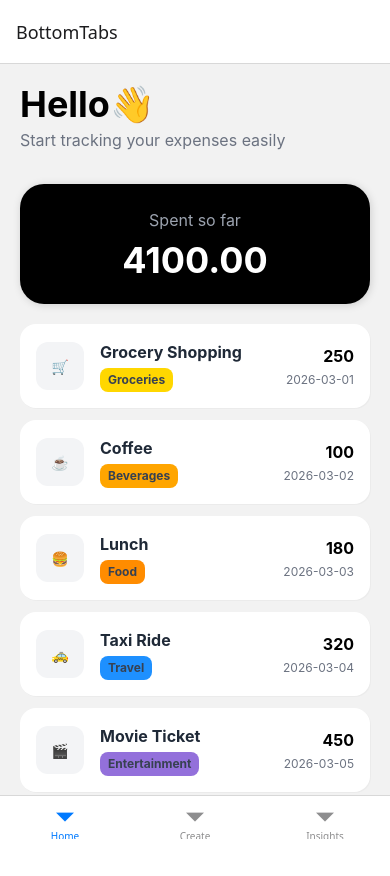
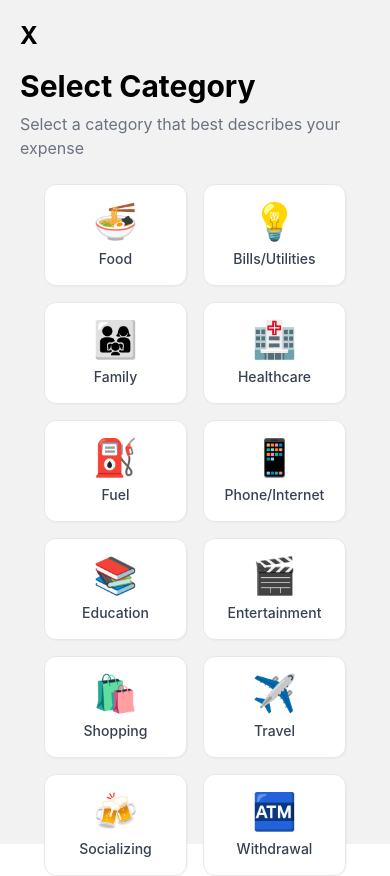
Before and after one commit to Kapsih/myFinanceTracker, a React Native app: screen /Category in a window 390 px wide. Shown: the top 876 px of the page. Before the commit the page ends 844 px from the top, so only its background shows below. Built offline with nearby package versions, Linux system fonts and the light colour scheme.

Commit message:
Added Modal screen for selecting category

```diff
--- /dev/null
+++ b/constants.js
@@ -0,0 +1,93 @@
+export const CATEGORIES = [
+  { id: 1, name: "Food", icon: "🍜", color: "#FFD700" },
+  { id: 2, name: "Bills/Utilities", icon: "💡", color: "#FFA07A" },
+  { id: 3, name: "Family", icon: "👨‍👩‍👧", color: "#90EE90" },
+  { id: 4, name: "Healthcare", icon: "🏥", color: "#FF7F7F" },
+  { id: 5, name: "Fuel", icon: "⛽", color: "#FF8C00" },
+  { id: 6, name: "Phone/Internet", icon: "📱", color: "#87CEEB" },
+  { id: 7, name: "Education", icon: "📚", color: "#9370DB" },
+  { id: 8, name: "Entertainment", icon: "🎬", color: "#E6E6FA" },
+  { id: 9, name: "Shopping", icon: "🛍️", color: "#FF69B4" },
+  { id: 10, name: "Travel", icon: "✈️", color: "#00CED1" },
+  { id: 11, name: "Socializing", icon: "🍻", color: "#CD853F" },
+  { id: 12, name: "Withdrawal", icon: "🏧", color: "#D3D3D3" },
+  { id: 13, name: "Transfer", icon: "🔄", color: "#32CD32" },
+  { id: 14, name: "Transportation", icon: "🚗", color: "#FFA500" },
+  { id: 15, name: "Housing", icon: "🏠", color: "#ADD8E6" },
+  { id: 16, name: "Miscellaneous", icon: "📦", color: "#808080" },
+];
+
+export const expensesData = [
+  {
+    id: "1",
+    icon: "🛒",
+    title: "Grocery Shopping",
+    category: "Groceries",
+    amount: 250.0,
+    date: "2026-03-01",
+    color: "#FFD700",
+  },
+  {
+    id: "2",
+    icon: "☕",
+    title: "Coffee",
+    category: "Beverages",
+    amount: 100.0,
+    date: "2026-03-02",
+    color: "#FFA500",
+  },
+  {
+    id: "3",
+    icon: "🍔",
+    title: "Lunch",
+    category: "Food",
+    amount: 180.0,
+    date: "2026-03-03",
+    color: "#FF8C00",
+  },
+  {
+    id: "4",
+    icon: "🚕",
+    title: "Taxi Ride",
+    category: "Travel",
+    amount: 320.0,
+    date: "2026-03-04",
+    color: "#1E90FF",
+  },
+  {
+    id: "5",
+    icon: "🎬",
+    title: "Movie Ticket",
+    category: "Entertainment",
+    amount: 450.0,
+    date: "2026-03-05",
+    color: "#9370DB",
+  },
+  {
+    id: "6",
+    icon: "💡",
+    title: "Electricity Bill",
+    category: "Utilities",
+    amount: 1200.0,
+    date: "2026-03-06",
+    color: "#FFD700",
+  },
+  {
+    id: "7",
+    icon: "🛍️",
+    title: "Clothing",
+    category: "Shopping",
+    amount: 900.0,
+    date: "2026-03-07",
+    color: "#FF69B4",
+  },
+  {
+    id: "8",
+    icon: "⛽",
+    title: "Fuel",
+    category: "Transport",
+    amount: 700.0,
+    date: "2026-03-08",
+    color: "#DC143C",
+  },
+];
--- a/src/components/ExpenseItemCard.js
+++ b/src/components/ExpenseItemCard.js
@@ -3,6 +3,7 @@ import React from 'react'
 import tailwind from 'twrnc'
 
 const ExpenseItemCard = ({item}) => {
+
   return (
     <View style={tailwind`bg-white rounded-2xl p-4 mx-5 mb-3 flex-row justify-between items-center shadow-sm`}>
       <View style={tailwind`flex-row items-center`}>
--- a/src/navigation/AppNavigator.js
+++ b/src/navigation/AppNavigator.js
@@ -4,6 +4,7 @@ import Create from "../screens/Create";
 import Insights from "../screens/Insights";
 import { createNativeStackNavigator } from "@react-navigation/native-stack";
 import Profile from "../screens/Profile";
+import Category from "../screens/Category";
 
 const Tab = createBottomTabNavigator();
 const Stack = createNativeStackNavigator();
@@ -20,7 +21,11 @@ export default function AppNavigator(){
     return(
         <Stack.Navigator >
             <Stack.Screen name="BottomTabs" component={MyTabs}></Stack.Screen>
-            <Stack.Screen name="Profile" component={Profile}></Stack.Screen>
+            <Stack.Screen
+                name="Category"
+                component={Category}
+                options={{presentation: "modal", headerShown:false}}
+            ></Stack.Screen>
         </Stack.Navigator>
     )
 
--- /dev/null
+++ b/src/screens/Category.js
@@ -0,0 +1,47 @@
+import { Pressable, StyleSheet, Text, View , FlatList} from 'react-native'
+import React from 'react'
+import tailwind from 'twrnc'
+import { CATEGORIES } from '../../constants'
+
+const Category = ({navigation}) => {
+    const renderItem = ({item}) => {
+        return(
+            <Pressable
+                onPress={()=> handleSelectedCategory(item)}
+                style={tailwind`flex-1 items-center m-2 p-4 bg-white rounded-xl shadow-sm border border-gray-200`}>
+                <Text style={tailwind`text-4xl`}>{item.icon}</Text>
+                <Text style={tailwind`mt-2 text-center text-sm font-medium text-gray-700`}>{item.name}</Text>
+            </Pressable>
+        );
+    };
+    const handleSelectedCategory = (category) =>{
+        navigation.popTo("BottomTabs",{
+            screen: "Create",
+            params: {category}
+        });
+    };
+
+    return (
+    <View style={tailwind`flex-1`}>
+        <View style={tailwind`p-5`}>
+            <Pressable onPress={() => navigation.goBack()}>
+                 <Text style={tailwind`text-2xl font-bold`}>X</Text>
+            </Pressable>
+            <Text style={tailwind`text-3xl font-bold text-black mt-4`}>Select Category</Text>
+            <Text style={tailwind`text-base text-gray-500 mb-4 mt-2`}>Select a category that best describes your expense</Text>
+        <FlatList
+                data={CATEGORIES}
+                renderItem={renderItem}
+                keyExtractor={(item) => item.id }
+                numColumns={2}
+                contentContainerStyle={tailwind`px-4`}
+                ></FlatList>
+        </View>
+
+    </View>
+  )
+}
+
+export default Category
+
+const styles = StyleSheet.create({})
--- a/src/screens/Create.js
+++ b/src/screens/Create.js
@@ -1,19 +1,28 @@
 import { StyleSheet, Text, View, ScrollView, TextInput, Pressable, Alert } from 'react-native'
-import { useState } from 'react';
+import { useState, useEffect } from 'react';
 import tailwind from 'twrnc'
-const Create = () => {
+const Create = ({navigation, route}) => {
 const [amount,setAmount] = useState(null);
 const [title,setTitle] = useState("");
+const [category,setCategory] = useState({});
 
 const handleAddExpense = ()=>
   {
-    if(!amount || !title){
+    if(!amount || !title || !category){
       console.log("All fields are required");
       Alert.alert("All fields are required");
       return;
     }
-    console.log("amount", amount);
-    console.log("title", title);
+  };
+
+    useEffect(()=> {
+    if(route.params?.category){
+      setCategory(route.params?.category)
+    }
+  },[route.params?.category])
+
+  const handleCategoryInput = () => {
+      navigation.navigate("Category");
   }
 
   return (
@@ -52,10 +61,13 @@ const handleAddExpense = ()=>
           <Text style={tailwind`text-xl font-semibold text-gray-600 mb-2`}>
             Category
           </Text>
-          <Pressable style={tailwind`border border-gray-400 p-4 rounded-xl flex-row justify-between items-center`}>
+          <Pressable
+          style={tailwind`border border-gray-400 p-4 rounded-xl flex-row justify-between items-center`}
+          onPress={handleCategoryInput}
+          >
             <View style={tailwind`flex-row items-center`}>
-              <Text style={tailwind`text-2xl mr-3`}>🍜</Text>
-              <Text style={tailwind`text-lg`}>{"Food"}</Text>
+              <Text style={tailwind`text-2xl mr-3`}>{category.icon || "🍜"}</Text>
+              <Text style={tailwind`text-lg`}>{category.name || "Food"}</Text>
             </View>
             <Text style={tailwind`text-2xl`}>&gt;</Text>
           </Pressable>
--- a/src/screens/Home.js
+++ b/src/screens/Home.js
@@ -3,81 +3,8 @@ import { View, Text, Button, StyleSheet, FlatList } from 'react-native'
 import tailwind from 'twrnc'
 import EmptyList from '../components/EmptyList'
 import ExpenseItemCard from '../components/ExpenseItemCard'
+import { expensesData } from '../../constants'
 
-export const expensesData = [
-  {
-    id: "1",
-    icon: "🛒",
-    title: "Grocery Shopping",
-    category: "Groceries",
-    amount: 250.0,
-    date: "2026-03-01",
-    color: "#FFD700",
-  },
-  {
-    id: "2",
-    icon: "☕",
-    title: "Coffee",
-    category: "Beverages",
-    amount: 100.0,
-    date: "2026-03-02",
-    color: "#FFA500",
-  },
-  {
-    id: "3",
-    icon: "🍔",
-    title: "Lunch",
-    category: "Food",
-    amount: 180.0,
-    date: "2026-03-03",
-    color: "#FF8C00",
-  },
-  {
-    id: "4",
-    icon: "🚕",
-    title: "Taxi Ride",
-    category: "Travel",
-    amount: 320.0,
-    date: "2026-03-04",
-    color: "#1E90FF",
-  },
-  {
-    id: "5",
-    icon: "🎬",
-    title: "Movie Ticket",
-    category: "Entertainment",
-    amount: 450.0,
-    date: "2026-03-05",
-    color: "#9370DB",
-  },
-  {
-    id: "6",
-    icon: "💡",
-    title: "Electricity Bill",
-    category: "Utilities",
-    amount: 1200.0,
-    date: "2026-03-06",
-    color: "#FFD700",
-  },
-  {
-    id: "7",
-    icon: "🛍️",
-    title: "Clothing",
-    category: "Shopping",
-    amount: 900.0,
-    date: "2026-03-07",
-    color: "#FF69B4",
-  },
-  {
-    id: "8",
-    icon: "⛽",
-    title: "Fuel",
-    category: "Transport",
-    amount: 700.0,
-    date: "2026-03-08",
-    color: "#DC143C",
-  },
-];
 
 export default function Home({ navigation }) {
 
```
